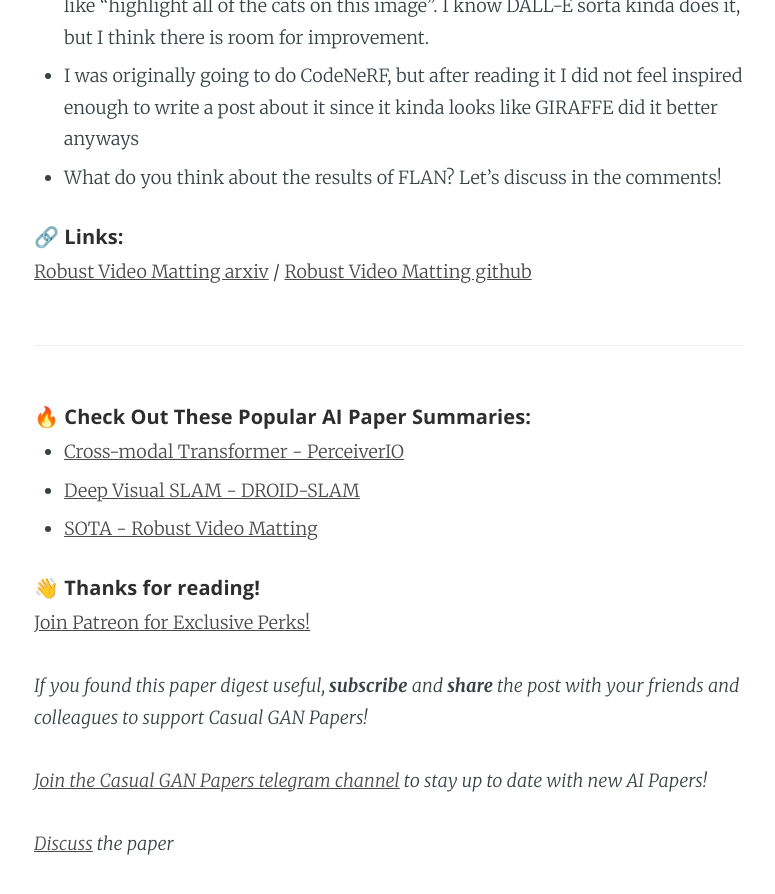
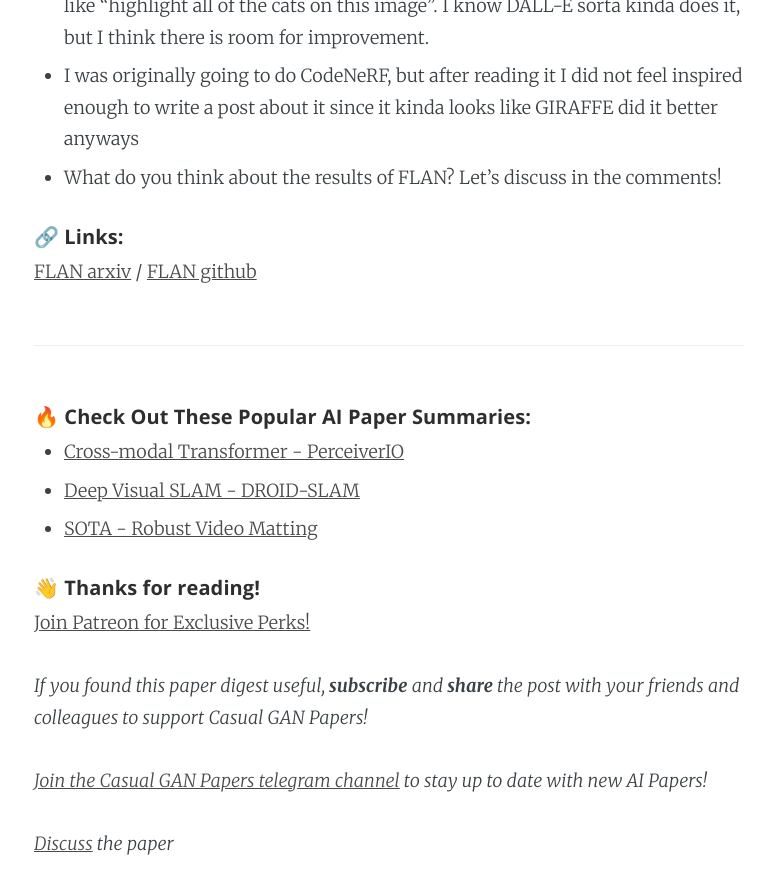
Before and after one commit to KirillDemochkin/kirilldemochkin.github.io, a Jekyll site: the page built from _posts/2021-9-11-FLAN-explained.md, in a window 1280 px wide and 900 px high, scrolled down 4027 px. Shown: the top 894 px of the window, without its empty margins (251-1026 px from the left). Built offline with Jekyll 4.4.1, drawn with Linux system fonts in a browser that asks for light colours; comment, search, counter and statistics services are not loaded.

Commit message:
Update 2021-9-11-FLAN-explained.md

```diff
--- a/_posts/2021-9-11-FLAN-explained.md
+++ b/_posts/2021-9-11-FLAN-explained.md
@@ -71,7 +71,7 @@
 - What do you think about the results of FLAN? Let's discuss in the comments!
 
 ##### 🔗 Links:
-[Robust Video Matting arxiv](https://arxiv.org/pdf/2109.01652v1.pdf) / [Robust Video Matting github](https://github.com/google-research/flan)
+[FLAN arxiv](https://arxiv.org/pdf/2109.01652v1.pdf) / [FLAN github](https://github.com/google-research/flan)
 
 ***
 
```
